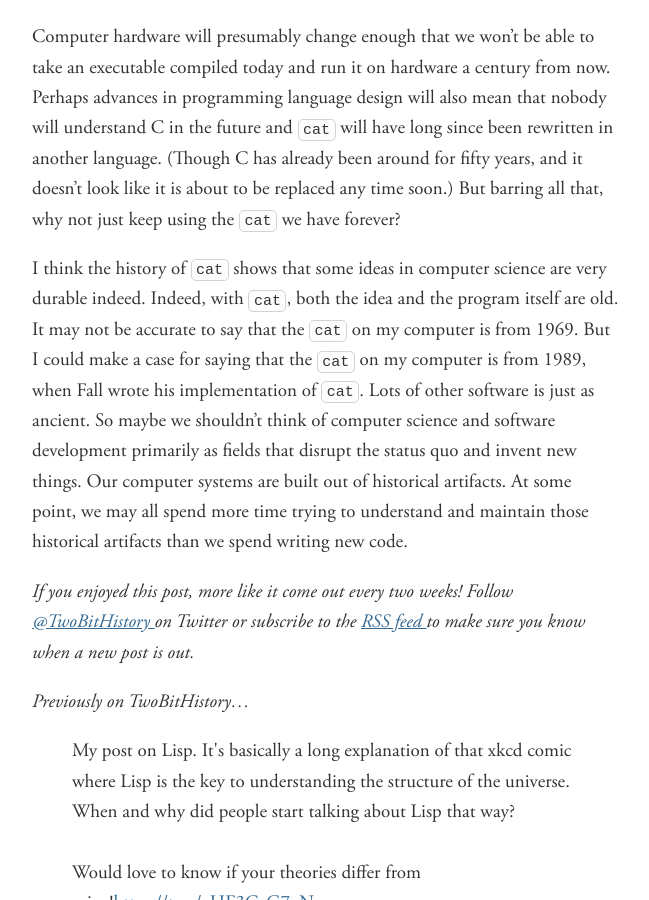
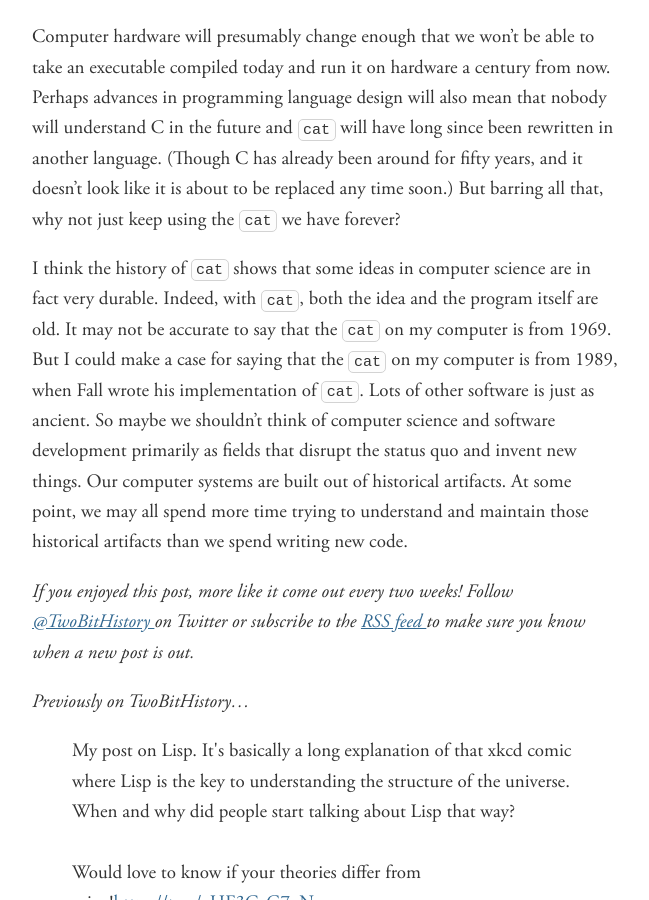
Before and after one commit to sinclairtarget/sinclairtarget.github.io, a Jekyll site: the page built from _posts/2018-11-12-cat.md, in a window 1280 px wide and 900 px high, scrolled down 6747 px. Shown: the whole window, without its empty margins (314-963 px from the left). Built offline with Jekyll 4.4.1, drawn with Linux system fonts in a browser that asks for light colours; comment, search, counter and statistics services are not loaded.

Commit message:
Fix awkward double indeed.

```diff
--- a/_posts/2018-11-12-cat.md
+++ b/_posts/2018-11-12-cat.md
@@ -253,8 +253,8 @@ another language. (Though C has already been around for fifty years, and it
 doesn't look like it is about to be replaced any time soon.) But barring all
 that, why not just keep using the `cat` we have forever?
 
-I think the history of `cat` shows that some ideas in computer science are very
-durable indeed. Indeed, with `cat`, both the idea and the program itself are
+I think the history of `cat` shows that some ideas in computer science are in
+fact very durable. Indeed, with `cat`, both the idea and the program itself are
 old. It may not be accurate to say that the `cat` on my computer is from 1969.
 But I could make a case for saying that the `cat` on my computer is from 1989,
 when Fall wrote his implementation of `cat`. Lots of other software is just as
```
